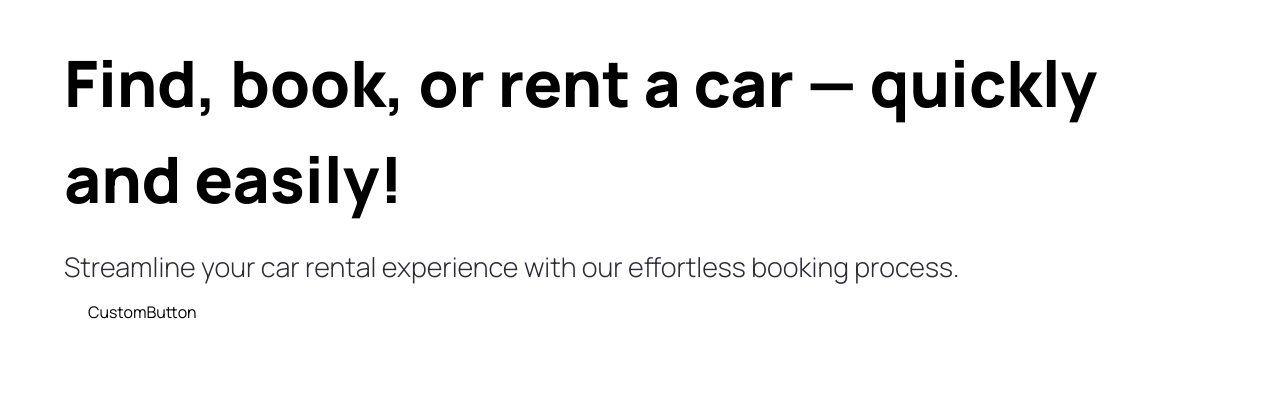
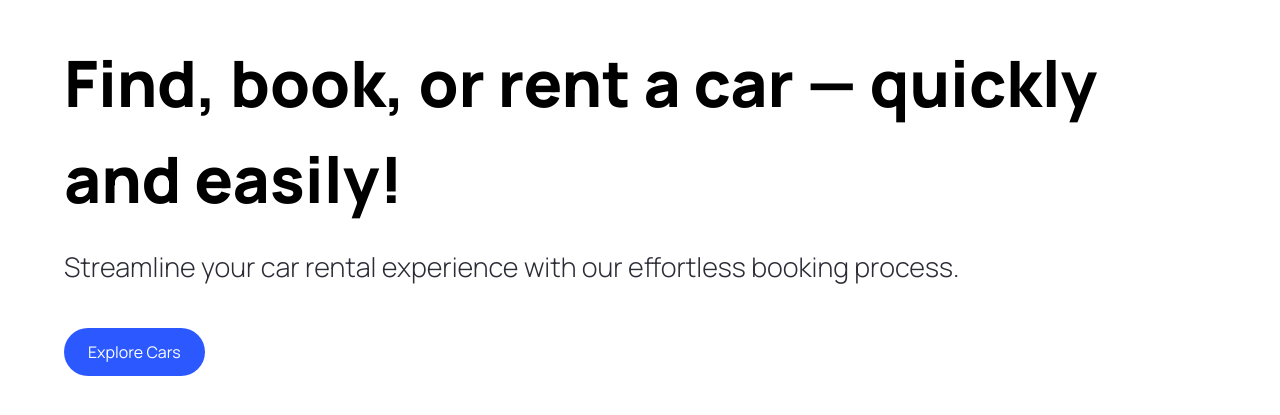
Before and after one commit to novacat25/car_showcase, a Next.js app: page / in a window 1280 px wide. Shown: the part 109-524 px from the top of the page. Built offline with nearby package versions, Linux system fonts and the light colour scheme.

Commit message:
Feat: make the button reusable

```diff
--- a/components/CustomButton.tsx
+++ b/components/CustomButton.tsx
@@ -1,17 +1,18 @@
 "use client"
 
 import React from 'react'
+import { CustomButtonProps } from '@/types'
 
-const CustomButton = () => {
+const CustomButton = ({ title, containerStyles, handleClick }: CustomButtonProps) => {
   return (
     <button
         disabled={false}
         type={'button'}
-        className={`custom-btn`}
-        onClick={()=>{console.log('hello')}}
+        className={`custom-btn ${containerStyles}`}
+        onClick={handleClick}
     >
       <span className={`flex-1`}>
-        CustomButton
+        {title}
       </span>
     </button>
   )
--- a/components/Hero.tsx
+++ b/components/Hero.tsx
@@ -1,7 +1,13 @@
+"use client"
+
 import React from 'react'
 import CustomButton from './CustomButton'
 
 const Hero = () => {
+  const handleScroll = () => {
+    console.log("hello bro")
+  }
+
   return (
     <div className='hero'>
       <div className='flex-1 pt-36 padding-x'>
@@ -14,7 +20,12 @@ const Hero = () => {
           with our effortless booking process.
         </p>
 
-        <CustomButton />
+        <CustomButton
+          title="Explore Cars"
+          containerStyles="bg-primary-blue
+          text-white rounded-full mt-10"
+          handleClick={handleScroll}
+        />
       </div>
     </div>
   )
--- /dev/null
+++ b/types/index.ts
@@ -0,0 +1,8 @@
+import { MouseEventHandler } from "react"
+
+export interface CustomButtonProps {
+    title: string
+    containerStyles?: string
+    handleClick?:
+    MouseEventHandler<HTMLButtonElement>
+}
```
